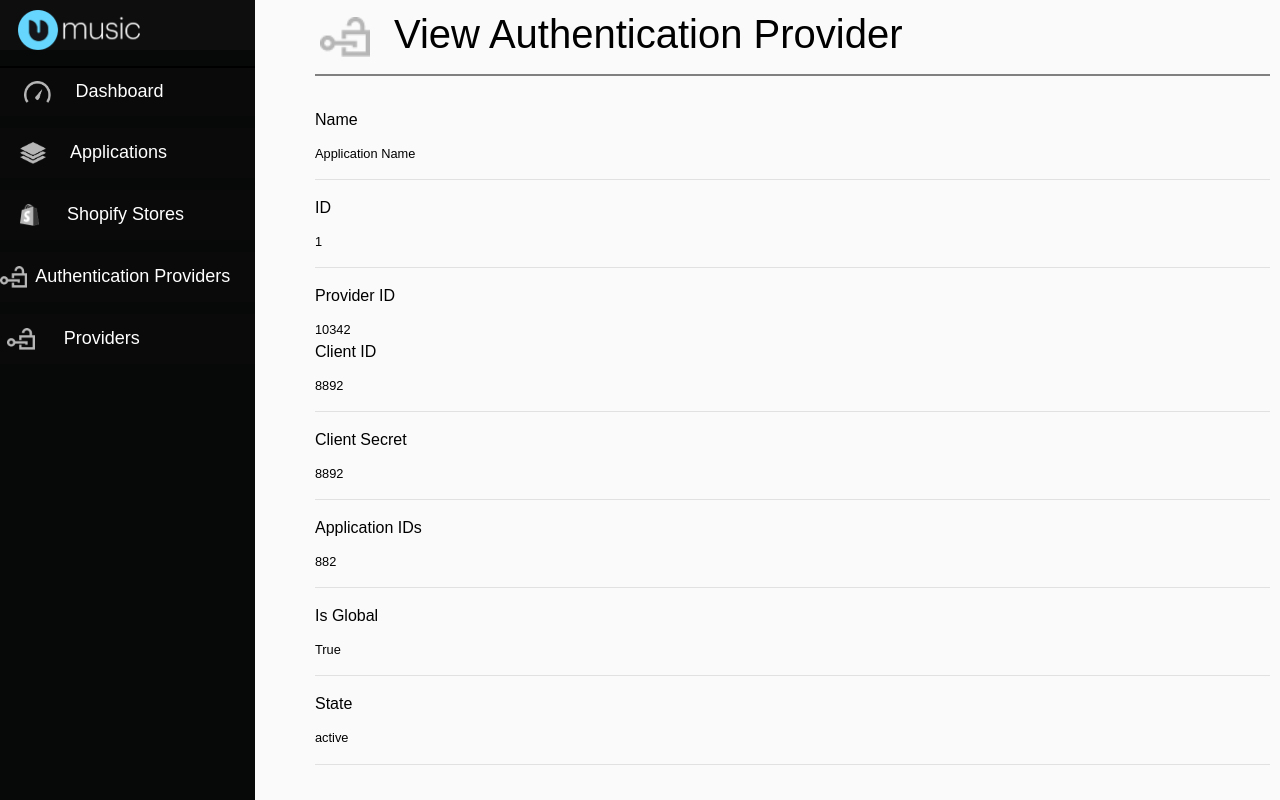
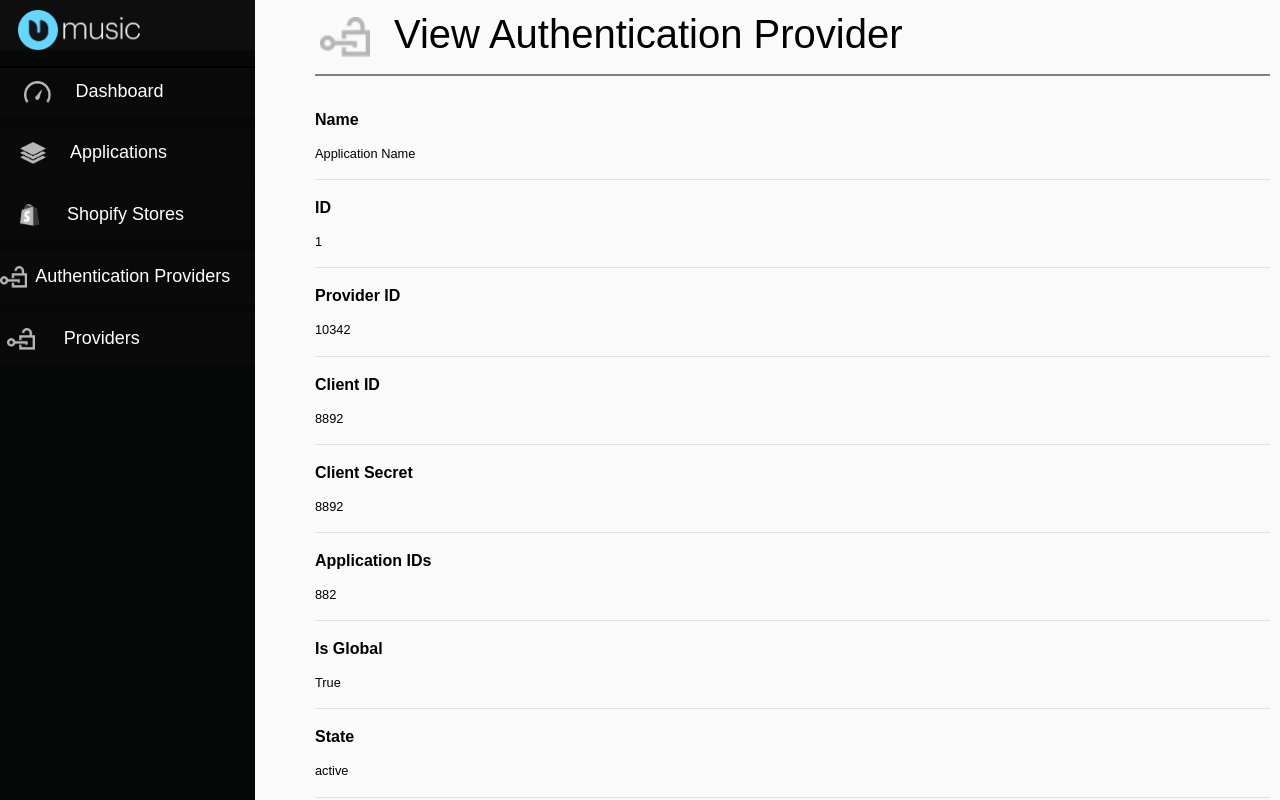
Before and after one commit to Jhansi0307/musicpage-reactbs, a React (Create React App) app: page /authenticationproviders/viewauthentication in a window 1280 px wide. Built offline with nearby package versions, Linux system fonts and the light colour scheme.

Commit message:
button hover

```diff
--- a/src/App.css
+++ b/src/App.css
@@ -171,11 +171,6 @@ li a.dropdown-toggle::after {
 }
 Button:hover{
   background:  #02b2d1 !important;
-
-
-
-
-
 }
 
 Button{
--- a/src/components/Pages/Applications.css
+++ b/src/components/Pages/Applications.css
@@ -59,6 +59,12 @@
       opacity: 0.8;
       font-family: Arial;
   }
+  .textspace1{
+    /* margin-left: 252px ; */
+    font-weight: bold;
+    /* opacity: 0.8; */
+    /* font-family: Arial; */
+}
   .btnsize{
       margin-left:545px !important;
       height:30px !important;
@@ -117,3 +123,10 @@ background-color:white !important;
  #root > div > div.content.container-fluid > div > table > tbody > tr:nth-child(6) > td:nth-child(7) > a > button:hover{
                     background-color:white !important;
                       }
+
+
+
+
+                      #root > div > div.content.container-fluid > div > div > form > div:nth-child(7) > a > button:hover{
+                        background-color:white !important;
+                      }
--- a/src/components/Pages/Authenticationproviders.css
+++ b/src/components/Pages/Authenticationproviders.css
@@ -25,3 +25,7 @@
 #root > div > div.content.container-fluid > div > div > table > tbody > tr:nth-child(6) > td:nth-child(9) > a > button:hover{
     background-color: white !important;
 }
+
+#root > div > div.content.container-fluid > div > div > form > div:nth-child(10) > a > button:hover{
+    background-color:white !important;
+}
--- a/src/components/Pages/Providers.css
+++ b/src/components/Pages/Providers.css
@@ -24,3 +24,6 @@
 .width{
     width:250px;
 }
+#root > div > div.content.container-fluid > div > form > div:nth-child(4) > a > button:hover{
+    background-color:white !important;
+}
--- a/src/components/Pages/ViewApplication.jsx
+++ b/src/components/Pages/ViewApplication.jsx
@@ -14,22 +14,22 @@ function ViewApplication() {
         <div className="pt-3">
           <Form>
             <Form.Group>
-              <Form.Label>Name</Form.Label>
+              <Form.Label  className="textspace1">Name</Form.Label>
               <Form.Text>Application Name</Form.Text>
               <hr />
-              <Form.Label>ID</Form.Label>
+              <Form.Label  className="textspace1">ID</Form.Label>
               <Form.Text>1</Form.Text>
               <hr />
-              <Form.Label>Client ID</Form.Label>
+              <Form.Label  className="textspace1">Client ID</Form.Label>
               <Form.Text>10342</Form.Text>
               <hr />
-              <Form.Label>Client Secret</Form.Label>
+              <Form.Label  className="textspace1">Client Secret</Form.Label>
               <Form.Text>8892</Form.Text>
               <hr />
-              <Form.Label>Redirect URLs</Form.Label>
+              <Form.Label  className="textspace1">Redirect URLs</Form.Label>
               <Form.Text>https://www.umusic.com</Form.Text>
               <hr />
-              <Form.Label>State</Form.Label>
+              <Form.Label  className="textspace1">State</Form.Label>
               <Form.Text>active</Form.Text>
               <hr />
             </Form.Group>
--- a/src/components/Pages/ViewAuthentication.jsx
+++ b/src/components/Pages/ViewAuthentication.jsx
@@ -14,27 +14,28 @@ function ViewAuthentication() {
       <Form>
       <Form>
             <Form.Group>
-              <Form.Label>Name</Form.Label>
+              <Form.Label className="textspace1">Name</Form.Label>
               <Form.Text>Application Name</Form.Text>
               <hr />
-              <Form.Label>ID</Form.Label>
+              <Form.Label className="textspace1">ID</Form.Label>
               <Form.Text>1</Form.Text>
               <hr />
-              <Form.Label>Provider ID</Form.Label>
+              <Form.Label className="textspace1">Provider ID</Form.Label>
               <Form.Text>10342</Form.Text>
-              <Form.Label>Client ID</Form.Label>
+              <hr/>
+              <Form.Label className="textspace1">Client ID</Form.Label>
               <Form.Text>8892</Form.Text>
               <hr />
-              <Form.Label>Client Secret</Form.Label>
+              <Form.Label className="textspace1">Client Secret</Form.Label>
               <Form.Text>8892</Form.Text>
               <hr />
-              <Form.Label>Application IDs</Form.Label>
+              <Form.Label className="textspace1">Application IDs</Form.Label>
               <Form.Text>882</Form.Text>
               <hr />
-              <Form.Label>Is Global</Form.Label>
+              <Form.Label className="textspace1">Is Global</Form.Label>
               <Form.Text>True</Form.Text>
               <hr/>
-              <Form.Label>State</Form.Label>
+              <Form.Label className="textspace1">State</Form.Label>
               <Form.Text>active</Form.Text>
               <hr />
             </Form.Group>
--- a/src/components/Pages/ViewProviders.jsx
+++ b/src/components/Pages/ViewProviders.jsx
@@ -13,13 +13,13 @@ function ViewProviders() {
     <div className="pt-3">
       <Form>
         <Form.Group>
-          <Form.Label>Name</Form.Label>
+          <Form.Label className="textspace1">Name</Form.Label>
           <Form.Text>Provider Name</Form.Text>
           <hr />
-          <Form.Label>ID</Form.Label>
+          <Form.Label className="textspace1">ID</Form.Label>
           <Form.Text>1</Form.Text>
           <hr />
-          <Form.Label>Provider ID</Form.Label>
+          <Form.Label className="textspace1">Provider ID</Form.Label>
           <Form.Text>10342</Form.Text>
           <hr/>
         </Form.Group>
--- a/src/components/Pages/ViewShopify.jsx
+++ b/src/components/Pages/ViewShopify.jsx
@@ -13,13 +13,13 @@ function ViewShopify() {
     <div className="pt-3">
       <Form>
         <Form.Group>
-          <Form.Label>Name</Form.Label>
+          <Form.Label className="textspace1">Name</Form.Label>
           <Form.Text>Store Name</Form.Text>
           <hr />
-          <Form.Label>ID</Form.Label>
+          <Form.Label className="textspace1">ID</Form.Label>
           <Form.Text>1</Form.Text>
           <hr />
-          <Form.Label>Secret</Form.Label>
+          <Form.Label className="textspace1">Secret</Form.Label>
           <Form.Text>10342</Form.Text>
           <hr/>
         </Form.Group>
```
